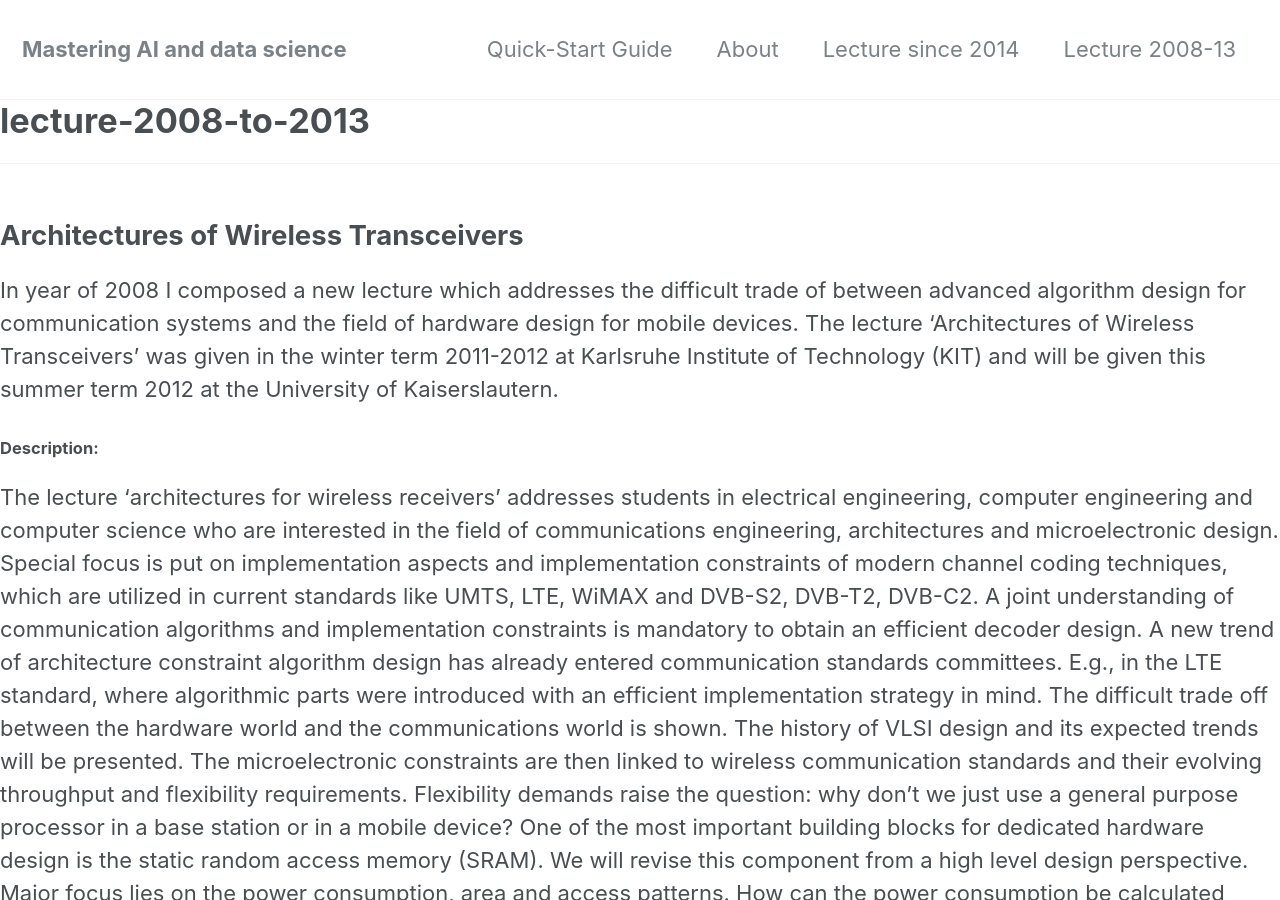
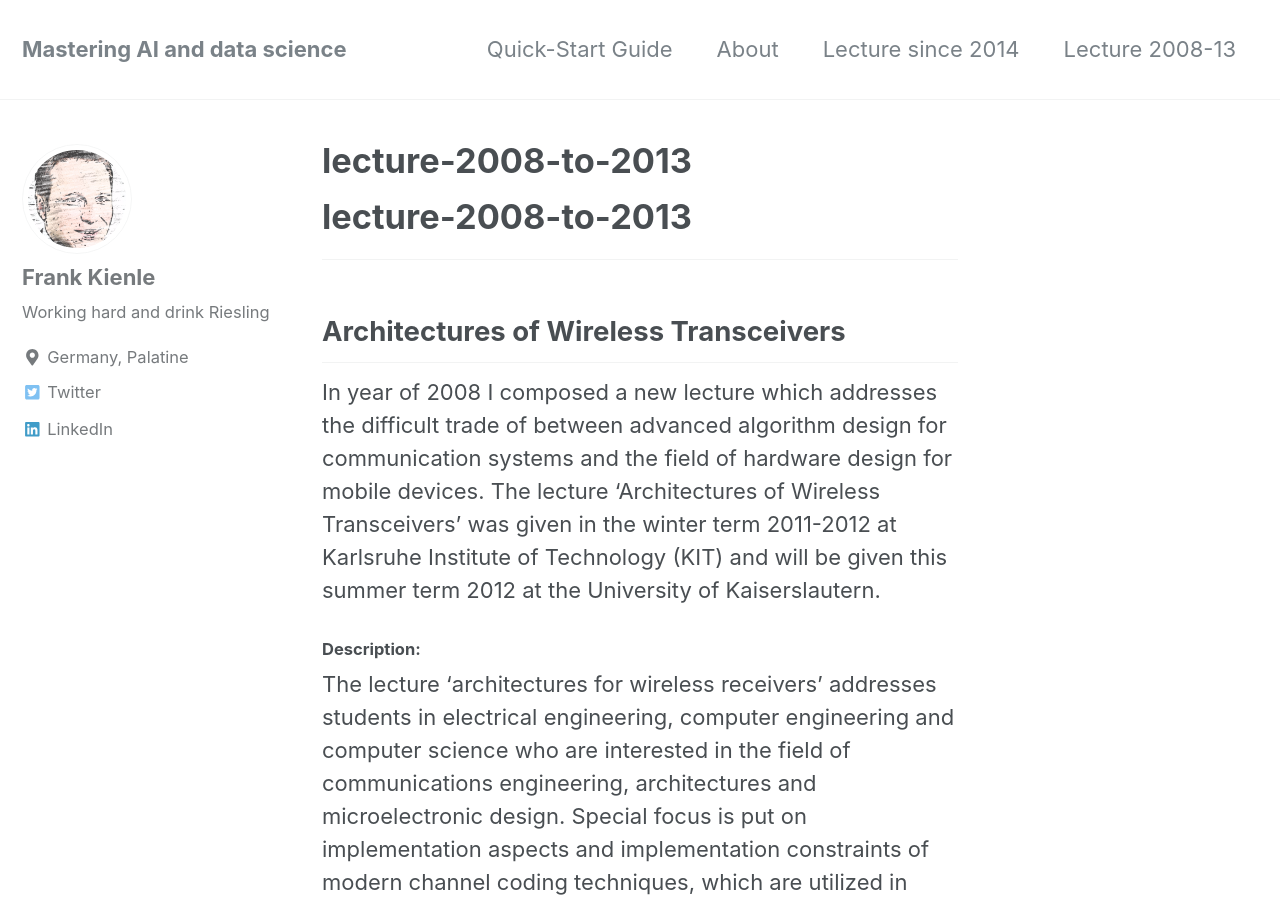
Before and after one commit to kienlef/kienlef.github.io, a Jekyll site: the page built from _pages/lecture-2008-to-2013.md, in a window 1280 px wide and 900 px high. Built offline with Jekyll 4.4.1, drawn with Linux system fonts in a browser that asks for light colours; nearby versions of some CDN libraries; our own code applies the rules of GitHub Pages for plain Markdown files; some of the changed lines change nothing that is shown.

Commit message:
pages not seen

```diff
--- a/_config.yml
+++ b/_config.yml
@@ -253,3 +253,11 @@ defaults:
       comments: # true
       share: true
       related: true
+
+  # _pages
+  - scope:
+      path: ""
+      type: pages
+    values:
+      layout: single
+      author_profile: true
```
